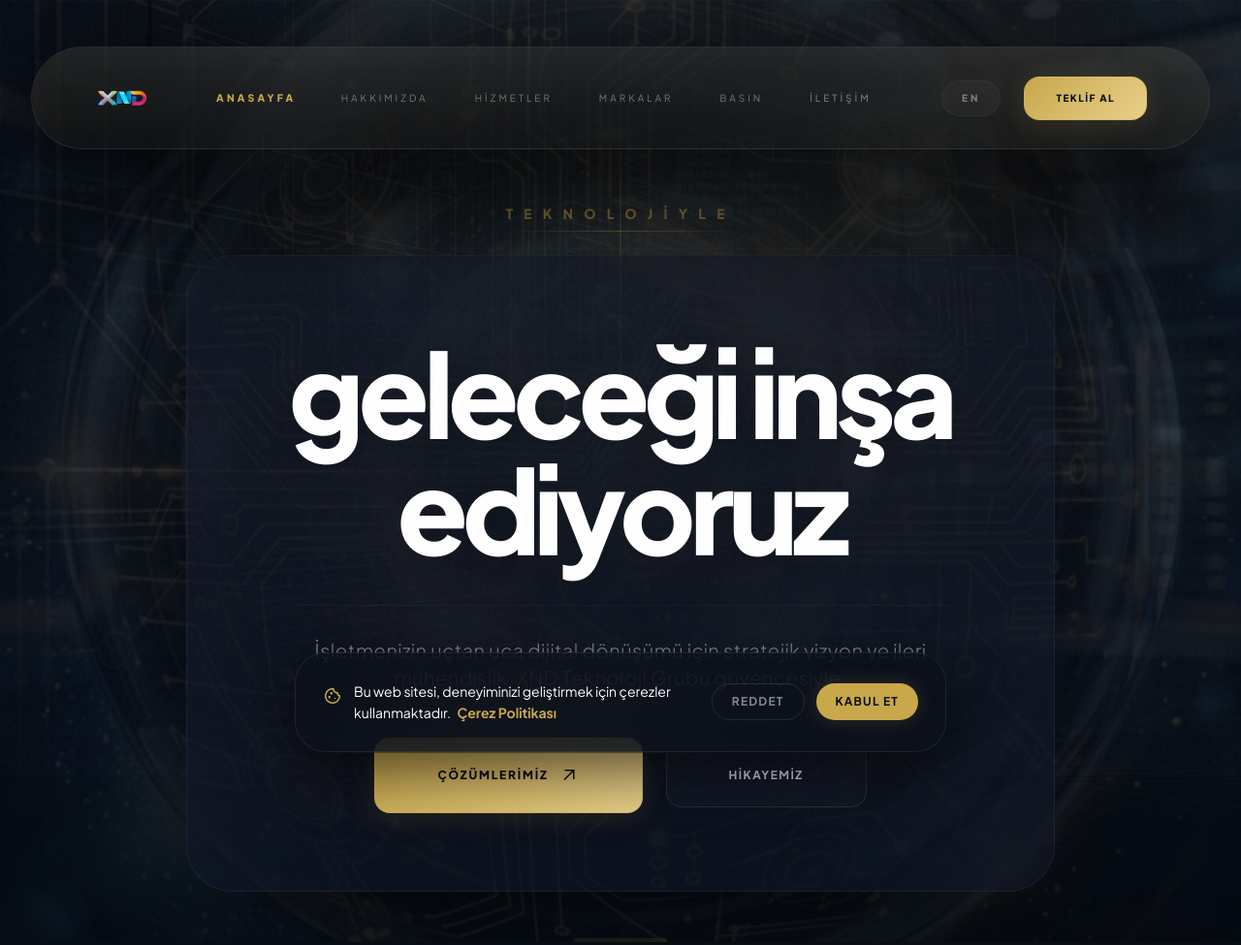
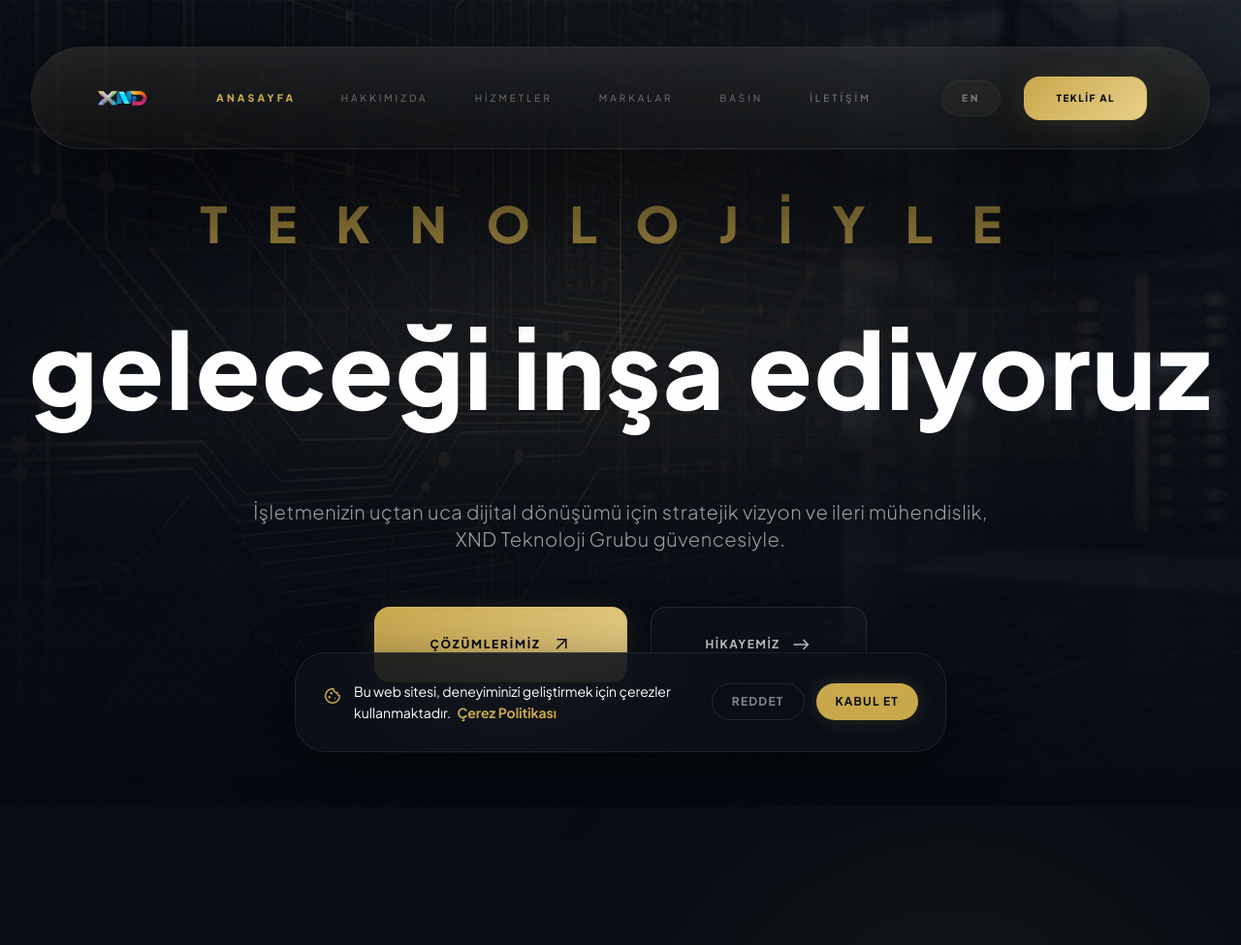
Before and after one commit to RiosenBeq/xnd, a website built with Vite: page index.html in a window 1280 px wide. Shown: the top 975 px of the page at 97% size. Built offline with nearby package versions, Linux system fonts and the light colour scheme; files whose address does not match are found by name.

Commit message:
UI Restore: Reverted Hero to Refined Spacing version (3 versions previous)

```diff
--- a/index.html
+++ b/index.html
@@ -84,55 +84,35 @@
 
       <!-- Bottom fade -->
       <div class="absolute inset-0 bg-gradient-to-t from-[#040810] via-transparent to-transparent opacity-95"></div>
-
-      <!-- Subtle Aetheric Core (Centered Background Effect) -->
-      <div class="absolute inset-0 z-0 flex items-center justify-center overflow-hidden pointer-events-none opacity-[0.15] scale-125">
-        <div class="relative w-[100vw] h-[100vw] flex items-center justify-center">
-          <div class="absolute inset-0 bg-primary/20 blur-[150px] rounded-full scale-50"></div>
-          <img src="/aetheric_core.png" alt="" class="w-full h-auto animate-[float_10s_easeInOutSine_infinite] opacity-60" />
-          <div class="absolute inset-0 border border-primary/10 rounded-full animate-[ping_6s_linear_infinite]"></div>
-        </div>
-      </div>
-
       <div class="absolute inset-0 noise-bg opacity-20 mix-blend-overlay"></div>
     </div>
 
-    <!-- Hero Content (Centered Atmospheric Layout) -->
-    <div class="relative z-30 max-w-7xl mx-auto px-6 md:px-16 lg:px-24 w-full pt-44 md:pt-60 lg:pt-48 min-h-screen flex flex-col items-center justify-center text-center">
-
-      <!-- Vision Card (Centered) -->
-      <div class="reveal w-full max-w-4xl mx-auto">
-        <div class="relative inline-block mb-10 translate-y-4">
-          <span data-i18n="home.hero.title_top" class="text-xs md:text-sm font-black uppercase tracking-[0.8em] text-primary/60 block mb-2 select-none">teknolojiyle</span>
-          <div class="h-px w-full bg-gradient-to-r from-transparent via-primary/40 to-transparent"></div>
+    <!-- Hero Content -->
+    <div class="relative z-30 max-w-7xl mx-auto px-6 md:px-16 lg:px-24 w-full text-center pointer-events-none pt-44 md:pt-60 lg:pt-48 pb-32">
+      <!-- New Corporate Headline Layout -->
+      <div class="flex flex-col items-center gap-12 md:gap-16 mb-16 md:mb-20">
+        <h1 class="flex flex-col items-center gap-6 md:gap-10 opacity-0 animate-[slideUpFade_1.5s_cubic-bezier(0.16,1,0.3,1)_0.2s_forwards] drop-shadow-2xl">
+          <span data-i18n="home.hero.title_top" class="text-[clamp(1rem,4vw,3.5rem)] font-black uppercase tracking-[0.8em] text-primary/80 mb-4 select-none">teknolojiyle</span>
+          <span data-i18n="home.hero.title_bottom" class="text-[clamp(2.5rem,8.5vw,11rem)] font-black text-white leading-none tracking-[0.05em] md:tracking-[0.02em] whitespace-nowrap drop-shadow-[0_0_80px_rgba(201,168,76,0.15)]">GELECEĞİ İNŞA EDİYORUZ</span>
+        </h1>
       </div>
 
-        <div class="glass-card p-10 md:p-16 lg:p-20 rounded-[3rem] border-white/[0.06] backdrop-blur-3xl relative overflow-hidden group mb-12 shadow-[0_40px_100px_rgba(0,0,0,0.4)]">
-          <div class="absolute inset-0 bg-gradient-to-b from-white/[0.02] to-transparent pointer-events-none"></div>
-
-          <h1 class="relative z-10 flex flex-col gap-4 mb-10">
-            <span data-i18n="home.hero.title_bottom" class="text-4xl md:text-6xl lg:text-7xl xl:text-[7.5rem] font-black text-white leading-[0.85] tracking-tighter drop-shadow-[0_20px_50px_rgba(0,0,0,0.5)]">GELECEĞİ<br/>İNŞA<br/>EDİYORUZ</span>
-          </h1>
-
-          <p data-i18n="home.hero.desc" class="text-white/50 text-sm md:text-xl max-w-2xl mx-auto font-light leading-relaxed mb-12 tracking-wide border-t border-white/5 pt-8">
+      <!-- Subtitle -->
+      <p data-i18n="home.hero.desc" class="text-white/60 text-sm md:text-xl max-w-3xl mx-auto mb-10 md:mb-14 font-light leading-relaxed opacity-0 animate-[slideUpFade_1.5s_ease_0.3s_forwards] tracking-wide">
         İşletmenizin uçtan uca dijital dönüşümü için stratejik vizyon ve ileri mühendislik, XND Teknoloji Grubu güvencesiyle.
       </p>
 
-          <div class="flex flex-col sm:flex-row gap-6 justify-center items-center pointer-events-auto">
-            <a href="/hizmetler.html" class="btn-premium px-12 md:px-16 py-5 md:py-6 text-[11px] md:text-xs uppercase font-black">
+      <!-- CTA Buttons -->
+      <div class="flex flex-col sm:flex-row gap-5 md:gap-6 justify-center items-center opacity-0 animate-[slideUpFade_1.5s_ease_0.6s_forwards] pointer-events-auto">
+        <a href="/hizmetler.html" class="btn-premium px-10 md:px-14 py-4 md:py-6 text-[10px] md:text-xs tracking-widest uppercase font-bold">
           <span data-i18n="home.hero.cta1">Çözümlerimiz</span>
-              <span class="material-symbols-outlined text-xl">arrow_outward</span>
+          <span class="material-symbols-outlined text-lg md:text-xl">arrow_outward</span>
         </a>
-            <a href="/hakkimizda.html" class="btn-ghost px-12 md:px-16 py-5 md:py-6 text-[11px] md:text-xs uppercase font-black">
+        <a href="/hakkimizda.html" class="btn-ghost px-10 md:px-14 py-4 md:py-6 text-[10px] md:text-xs tracking-widest uppercase font-bold">
           <span data-i18n="home.hero.cta2">Hikayemiz</span>
+          <span class="material-symbols-outlined text-lg md:text-xl">east</span>
         </a>
       </div>
-        </div>
-
-        <!-- Minimal decorative line -->
-        <div class="h-1 w-24 bg-primary/20 rounded-full mx-auto opacity-50"></div>
-      </div>
-
     </div>
   </main>
 
```
Lines whose indentation alone changed are shown as unchanged.
